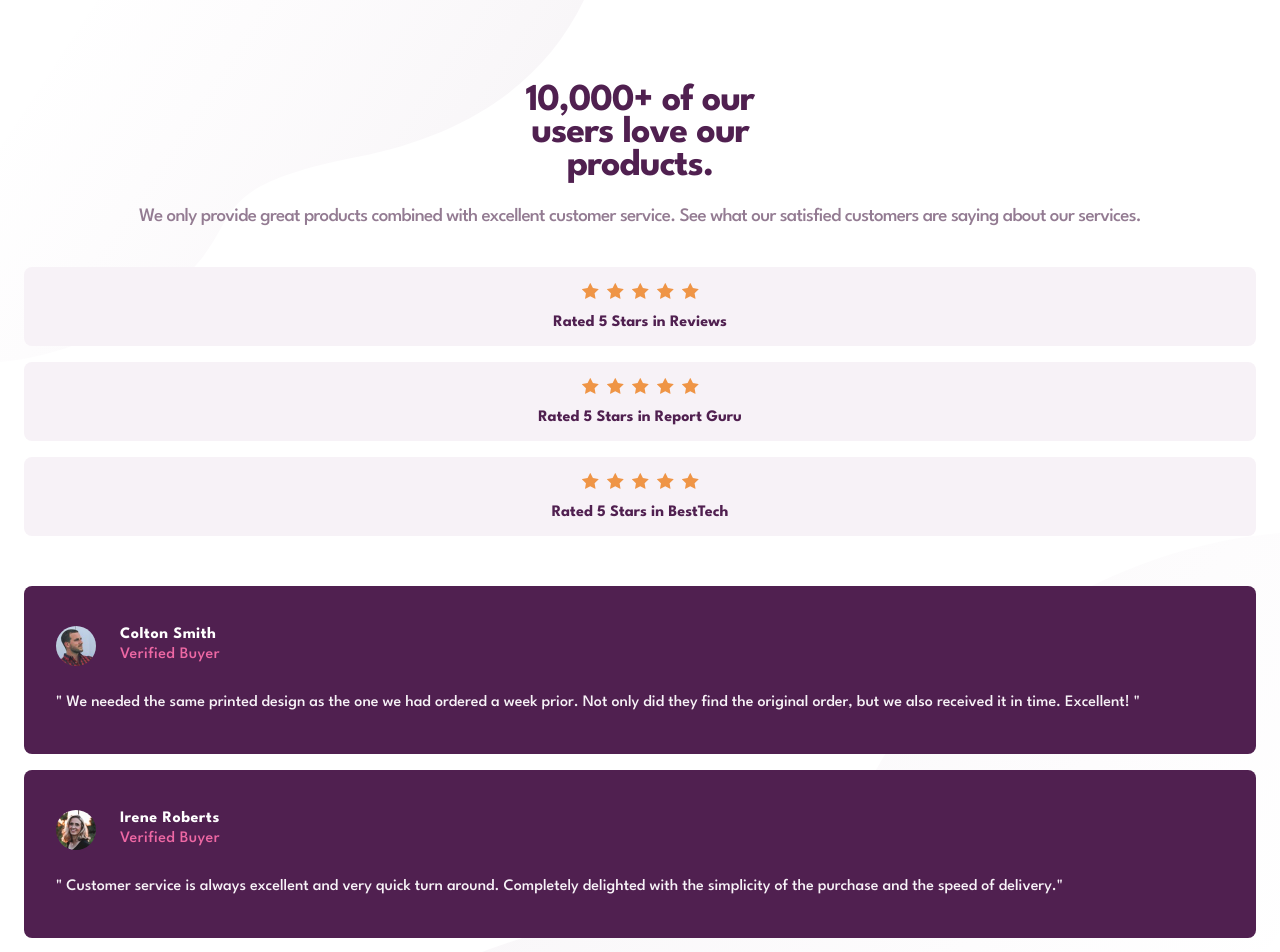
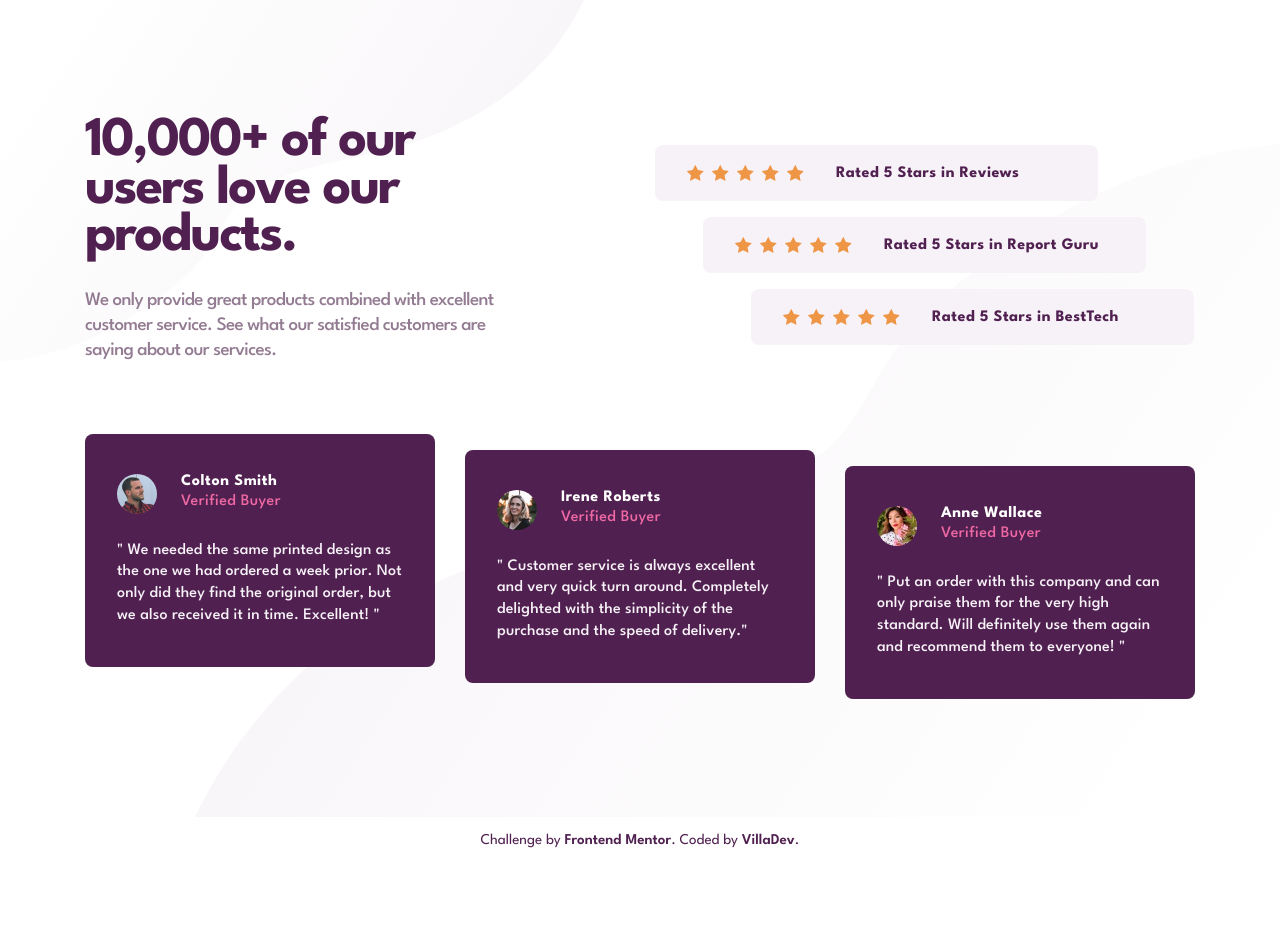
Before and after one commit to avfonseca00/FrontendMentor, a website: page social-proof-section-master/index.html in a window 1280 px wide. Shown: the top 952 px of the page. After the commit the page ends 863 px from the top, so only its background shows below. Drawn offline with Linux system fonts and the light colour scheme.

Commit message:
feat(Root): Add breakpoint for large screen devices

```diff
--- a/social-proof-section-master/css/style.css
+++ b/social-proof-section-master/css/style.css
@@ -179,17 +179,99 @@
 .attribution {
     font-size: 12px;
     text-align: center;
-    color: var(--white);
-    background-color: var(--grey-900);
+    color: var(--Very-Dark-Magenta);
     padding: 1rem;
     font-family: 'League Spartan';
 }
 .attribution a {
     text-decoration: none;
     font-weight: 600;
-    color: var(--green);
+    color: var(--Very-Dark-Magenta);
 }
 
 ::-webkit-scrollbar{
     display: none;
 }
+
+
+@media screen and (min-width: 680px) {
+    .wrapper{
+        padding-block: 118px;
+    }
+    .content__grid{
+        gap: 70px 30px;
+        grid-template: repeat(2, auto) / repeat(2, 1fr);
+        grid-template-areas:
+            "text rating"
+            "testimonial testimonial"
+        ;
+        max-width: 1110px;
+    }
+    .text{
+        grid-area: text;
+        align-items: flex-start;
+        gap: 27px;
+    }
+    .title{
+        font: var(--text-bold-56);
+        text-align: left;
+        letter-spacing: -2px;
+        max-width: 350px;
+    }
+    .paragraph{
+        text-align: left;
+        letter-spacing: -0.65px;
+        max-width: 450px;
+    }
+    .ratings{
+        grid-area: rating;
+        margin-top: 27px;
+    }
+    .rating__card{
+        flex-direction: row;
+        justify-content: flex-start;
+        gap: 32px;
+        width: 443px;
+        padding: 20px 32px;
+    }
+    .rating__card:nth-child(2){
+        margin-left: 48px;
+    }
+    .rating__card:nth-child(3){
+        margin-left: 96px;
+    }
+    .rating__bar{
+        margin: 0;
+    }
+    .rating__text{
+        letter-spacing: 0.4px;
+    }
+    .testimonials{
+        grid-area: testimonial;
+        flex-direction: row;
+        justify-content: space-between;
+        width: 100%;
+        margin: 0;
+    }
+    .card{
+        width: calc(33.33% - 20px);
+    }
+    .card:nth-child(2){
+        margin-top: 16px;
+    }
+    .card:nth-child(3){
+        margin-top: 32px;
+    }
+    .testimonial{
+        letter-spacing: 0.15px;
+    }
+
+    .attribution {
+        font-size: 15px;
+    }
+    .attribution a {
+        text-decoration: none;
+        font-weight: 600;
+        color: var(--green);
+    }
+}
```
